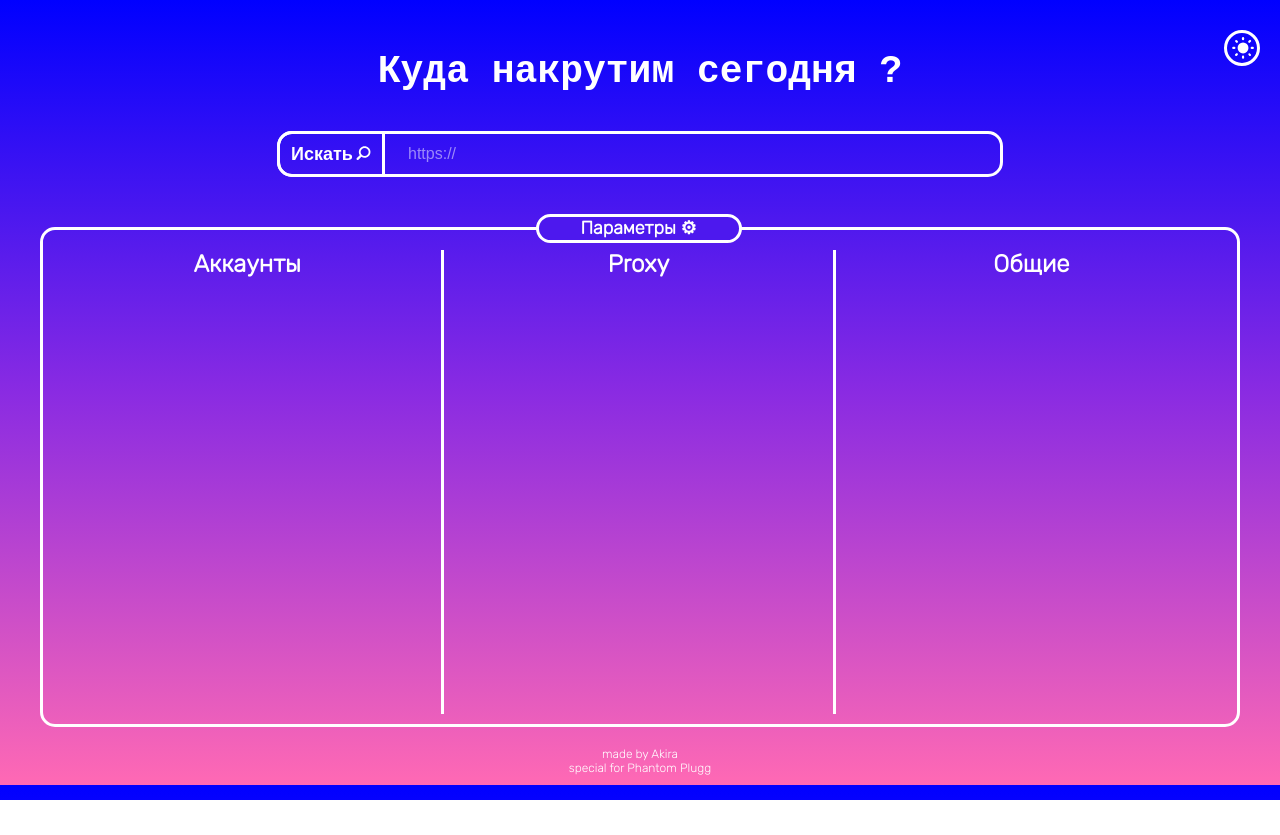
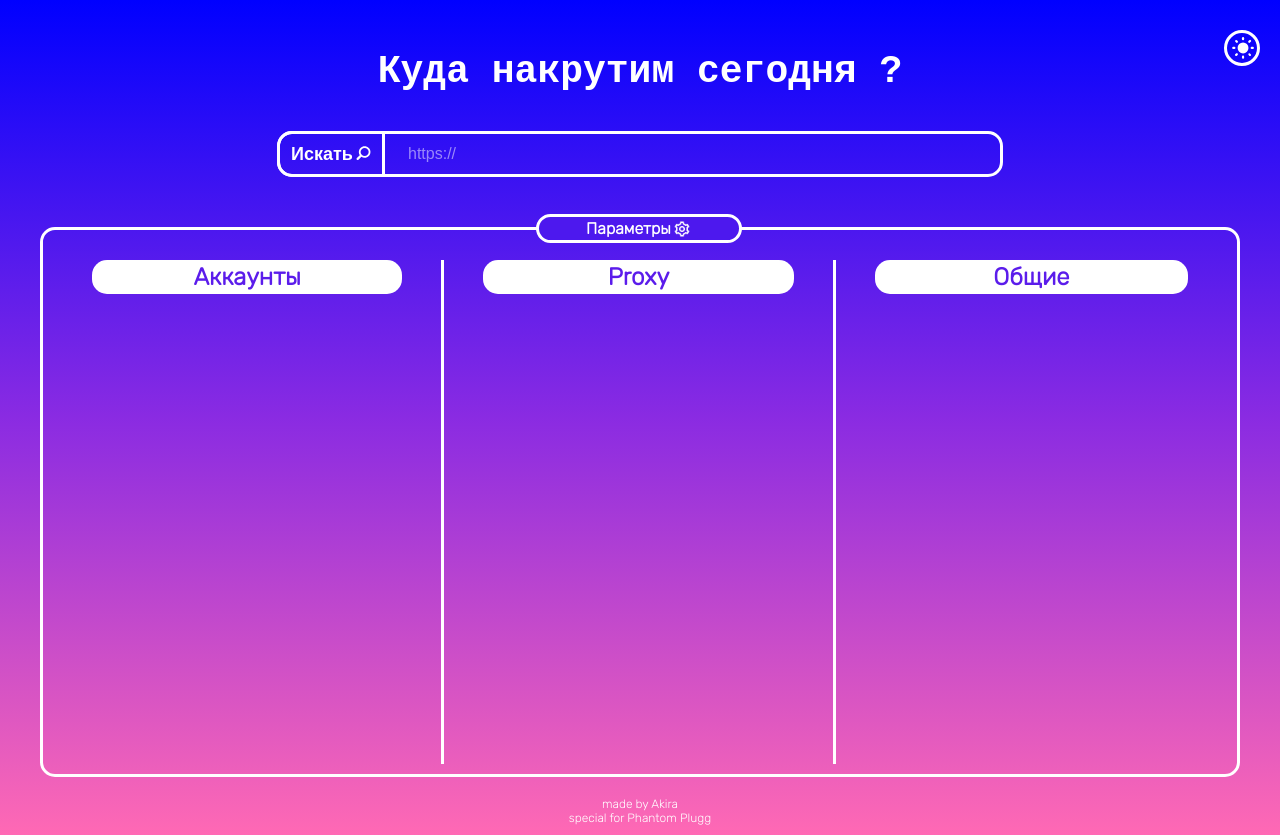
Before and after one commit to antonkhomenko/videoViewer, a website: page ui/index.html in a window 1280 px wide. Before the commit the page ends 800 px from the top, so only its background shows below. Drawn offline with Linux system fonts and the light colour scheme.

Commit message:
fix SearchSetting currentWindow

```diff
--- a/ui/index.html
+++ b/ui/index.html
@@ -38,8 +38,14 @@
                 </div>
             </form>
             <div class="settingsContainer">
+                <div class="currentWindow">
+                    <span>Параметры</span>
+                    <img src="imgs/settingsIcon.png" alt="settings">
+                </div>
                 <div class="settingsAccountsContainer">
-                    <b>Аккаунты</b>
+                    <b>
+                        Аккаунты
+                    </b>
                 </div>
                 <div class="settingsProxyContainer">
                     <b>Proxy</b>
--- a/ui/scripts/script.js
+++ b/ui/scripts/script.js
@@ -28,14 +28,16 @@ const theme = {
     icons() {
         return this.button.children;
     },
-    settingContainer: document.querySelector('.settingsContainer'),
+    headerSettingsContainers: document.querySelectorAll('.settingsContainer > div > b'),
+    currentWindowSettings: document.querySelector('.currentWindow'),
 };
 
 
 
 theme.button.addEventListener('click', () => {
     theme.button.classList.toggle('rotateElem');
-    theme.settingContainer.classList.toggle('settingsContainerDarkMode');
+    theme.currentWindowSettings.classList.toggle('currentWindowDark');
+    theme.headerSettingsContainers.forEach(item => item.classList.toggle('settingsContainerBdark'));
     if(!theme.currentTheme().includes('darkTheme')) {
         document.body.classList.add('darkTheme');
         theme.icons()[0].style.display = "block";
--- a/ui/style/style.css
+++ b/ui/style/style.css
@@ -147,7 +147,7 @@ body {
 
 .settingsContainer {
     width: 100%;
-    height: 500px   ;
+    height: 550px;
     margin-top: 50px;
     border: 3px solid white;
     border-radius: 15px;
@@ -155,49 +155,105 @@ body {
     display: flex;
     align-items: center;
     justify-content: center;
-    padding: 20px 10px 10px 10px;
+    padding: 30px 10px 10px 10px;
     box-sizing: border-box;
 }
 
-.settingsContainer > div {
-    width: 33.333%;
-    height: 100%;
+.currentWindow {
+    width: 200px;
+    height: 23px;
     display: flex;
-    flex-direction: column;
-    box-sizing: border-box;
+    align-items: center;
+    justify-content: center;
+    border: 3px solid white;
+    border-radius: 15px;
+    position: absolute;
+    top: -16px;
+    left: calc(58% - 200px);
+    background-color: #4D18EEFF;
+}
+
+.currentWindow > img {
+    width: 18px;
+    height: 18px;
+    margin-left: 2px;
+}
+
+.currentWindow span {
+    font-size: 16px;
+    font-weight: bold;
 }
 
 .settingsContainer > div > b {
     font-size: 24px;
     font-weight: 900;
     text-align: center;
+    width: 80%;
+    color: #5b1ceb;
+    background-color: white;
+    border-radius: 15px;
+    padding: 3px 0;
+}
+
+.settingsContainerBdark {
+    color: #00015c !important   ;
+}
+
+/*container in Settings */
+
+.settingsAccountsContainer {
+    width: 33.333%;
+    height: 100%;
+    display: flex;
+    flex-direction: column;
+    box-sizing: border-box;
+    align-items: center;
+    border-right: 3px solid white;
 }
 
 .settingsProxyContainer {
+    width: 33.333%;
+    height: 100%;
+    display: flex;
+    flex-direction: column;
+    box-sizing: border-box;
+    align-items: center;
     border-right: 3px solid white;
 }
 
-.settingsAccountsContainer {
-    border-right: 3px solid white;
+.settingsCommonContainer {
+    width: 33.333%;
+    height: 100%;
+    display: flex;
+    flex-direction: column;
+    box-sizing: border-box;
+    align-items: center;
 }
 
-.settingsContainer::before {
-    content: 'Параметры ⚙';
-    text-align: center;
-    position: absolute;
-    margin: 0 auto;
-    font-weight: bold;
-    top: -16px;
-    left: calc(58% - 200px);
-    width: 200px;
-    height: 23px;
-    line-height: 23px;
-    background-color: #4D18EEFF;
-    border: 3px solid white;
-    border-radius: 15px;
-}
+/*End Container in Settings*/
 
-.settingsContainerDarkMode::before {
+
+/*.settingsContainer::before {*/
+/*    content: 'Параметры ⚙';*/
+/*    text-align: center;*/
+/*    position: absolute;*/
+/*    margin: 0 auto;*/
+/*    font-weight: bold;*/
+/*    top: -16px;*/
+/*    left: calc(58% - 200px);*/
+/*    width: 200px;*/
+/*    height: 23px;*/
+/*    line-height: 23px;*/
+/*    background-color: #4D18EEFF;*/
+/*    border: 3px solid white;*/
+/*    border-radius: 15px;*/
+/*}*/
+
+/*.settingsContainerDarkMode::before {*/
+/*    background-color: #000165 !important;*/
+/*}*/
+
+.currentWindowDark {
     background-color: #000165 !important;
 }
 
```
Also changed, not shown: ui/imgs/settingsIcon.png (renamed from ui/imgs/icons8-settings-24.png).
